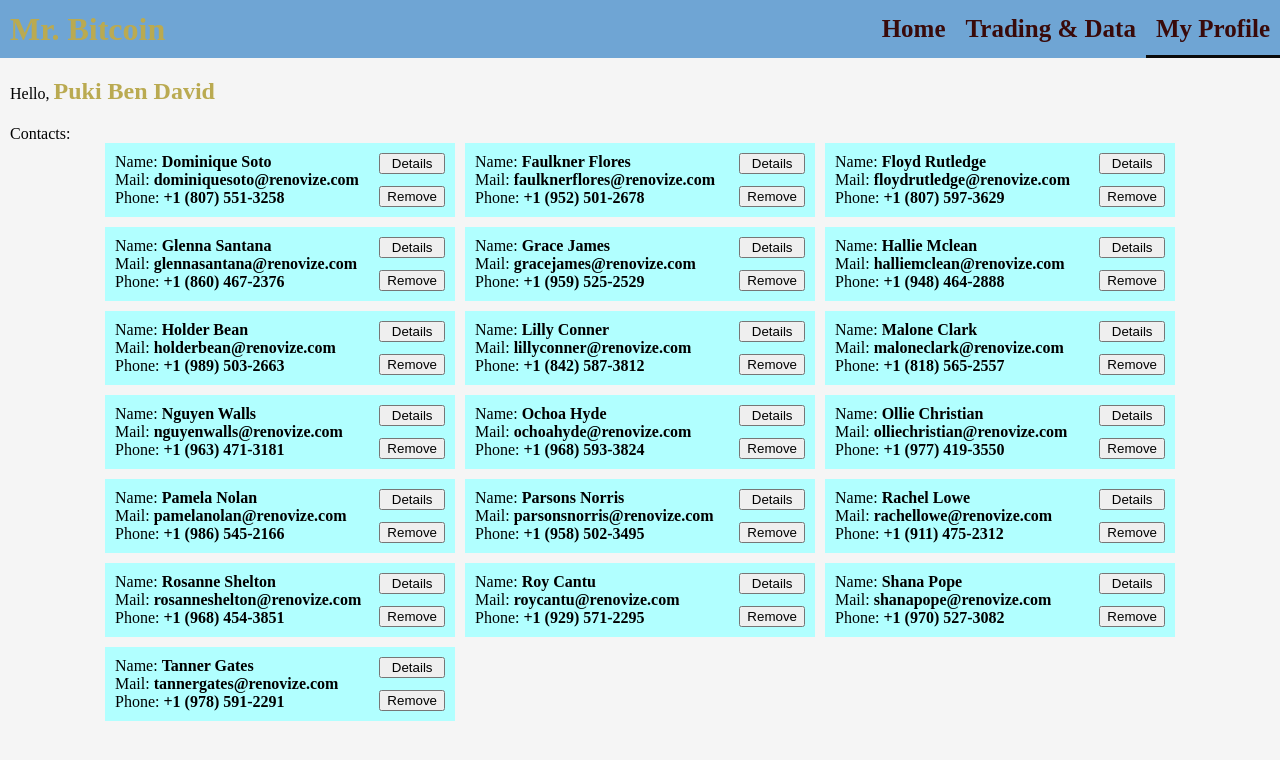
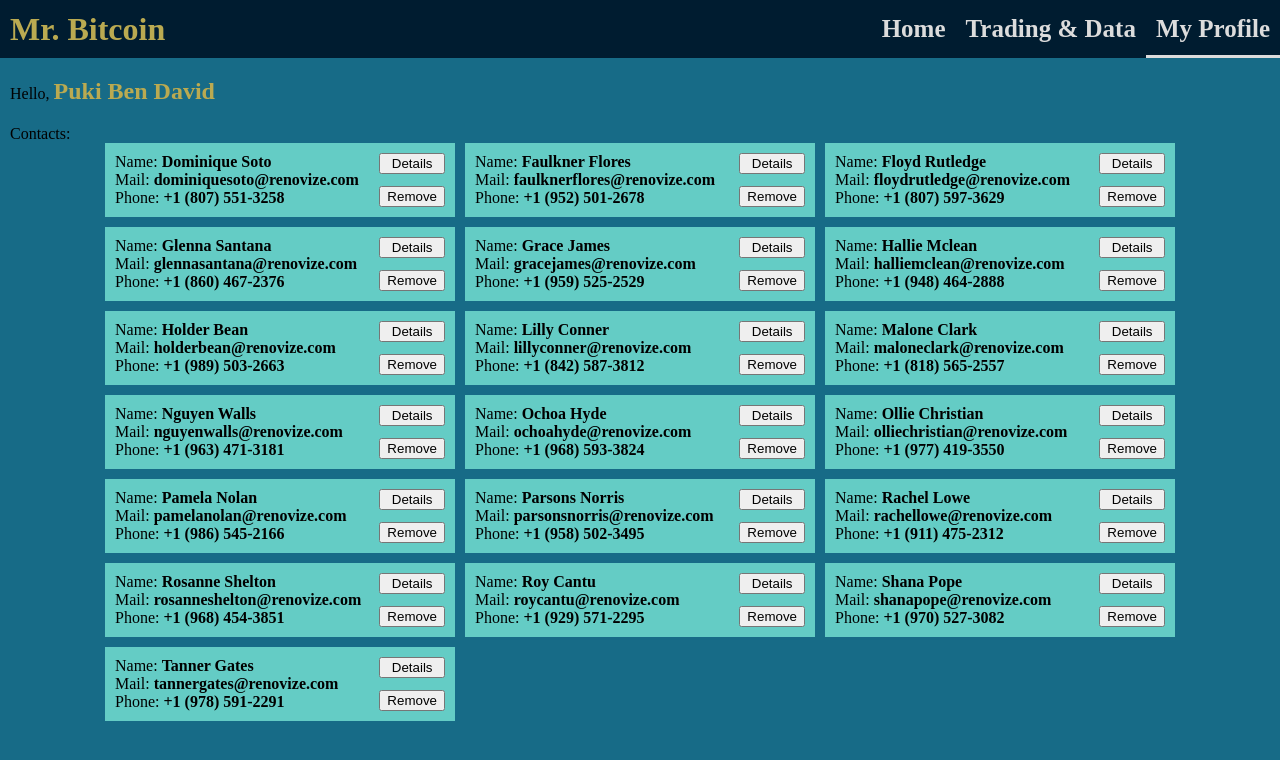
Before and after one commit to VadimEp622/proj-Vue-mr-bitcoin, a Vue app: page /#/my-profile in a window 1280 px wide. Shown: the top 760 px of the page. Built offline with nearby package versions, Linux system fonts and the light colour scheme.

Commit message:
styled up the app nicely

```diff
--- a/src/assets/styles/basics/_base.scss
+++ b/src/assets/styles/basics/_base.scss
@@ -1,6 +1,8 @@
 body {
     margin: 0;
-    background-color: rgb(245, 245, 245);
+    // background-color: rgb(245, 245, 245);
+    background-color: #176B87;
+    height: 100vh;
 }
 
 ul,
@@ -20,4 +22,5 @@ p{
 a {
     text-decoration: none;
     color: initial;
+    // color:unset;
 }
--- a/src/assets/styles/cmps/_app-header.scss
+++ b/src/assets/styles/cmps/_app-header.scss
@@ -3,7 +3,8 @@
     justify-content: space-between;
     align-items: center;
     white-space: nowrap;
-    background-color: rgb(111, 165, 212);
+    // background-color: rgb(111, 165, 212);
+    background-color: #001c30;
 
     & .logo {
         padding-inline: 10px;
@@ -22,10 +23,12 @@
         font-size: 25px;
 
         & > * {
+            color: rgb(240, 240, 240);
+            color: rgb(220, 220, 220);
             display: block;
             padding-inline: 10px;
             padding-block: 15px;
-            color: rgb(57, 10, 10);
+            // color: rgb(57, 10, 10);
             font-weight: 600;
             position: relative;
 
@@ -35,14 +38,19 @@
                     content: "";
                     height: 3px;
                     width: 100%;
-                    background-color: rgb(10, 10, 10);
+                    // background-color: rgb(10, 10, 10);
+                    background-color: rgb(220, 220, 220);
                     bottom: 0;
                     left: 0;
                 }
             }
 
             &:hover {
-                background-color: rgb(169, 184, 148);
+                background-color: rgb(133, 143, 126);
+                // background-color: #64CCC5;
+                // background-color: #176B87;
+                // background-color: #DAFFFB;
+
             }
         }
     }
--- a/src/cmps/LineChart.vue
+++ b/src/cmps/LineChart.vue
@@ -23,13 +23,29 @@ export default {
             },
             chartOptions: {
                 responsive: true,
+                plugins: {
+                    legend: {
+                        labels: {
+                            color: 'rgb(220, 220, 220)',
+                        }
+                    }
+                },
                 scales: {
                     x: {
                         type: 'time',
                         time: {
                             unit: 'day',
                         },
+                        ticks: {
+                            color: 'rgb(220, 220, 220)',
+                            // backgroundColor:'green',
+                        },
                     },
+                    y: {
+                        ticks: {
+                            color: 'rgb(220, 220, 220)',
+                        },
+                    }
                 }
             }
         }
--- a/src/views/MyProfile.vue
+++ b/src/views/MyProfile.vue
@@ -28,7 +28,7 @@ export default {
 </script>
 
 
-<!-- TODO: make contact preview + CRUDL -->
+<!-- TODO: make CRUDL -->
 <template>
     <section class="my-profile">
         <p class="greeting">Hello, <span>{{ loggedinUser.name }}</span></p>
@@ -49,6 +49,7 @@ export default {
 
     & .greeting {
         padding-block: 20px;
+        white-space: nowrap;
 
         span {
             font-size: 1.5em;
@@ -76,7 +77,9 @@ export default {
             display: flex;
             justify-content: space-between;
             gap: 10px;
-            background-color: rgb(177, 255, 255);
+            // background-color: rgb(177, 255, 255);
+            background-color: #DAFFFB;
+            background-color: #64CCC5;
             padding: 10px;
 
 
--- a/src/views/TradingData.vue
+++ b/src/views/TradingData.vue
@@ -33,6 +33,10 @@ export default {
     computed: {
         makeDataset() {
             const label = this.marketPriceHistory.description
+            const styling = {
+                backgroundColor: '#64CCC5',
+                radius: 4,
+            }
             const data = this.marketPriceHistory.values.map(value => {
                 return {
                     x: new Date(value.x * 1000),
@@ -40,7 +44,7 @@ export default {
                 }
             })
             console.log('data', data)
-            return [{ label, data }]
+            return [{ label, data, ...styling }]
         }
     },
     components: {
@@ -87,7 +91,7 @@ export default {
         }
 
         & .chart-container {
-            padding-block:20px;
+            padding-block: 20px;
             width: 800px;
             margin-inline: auto;
         }
```
